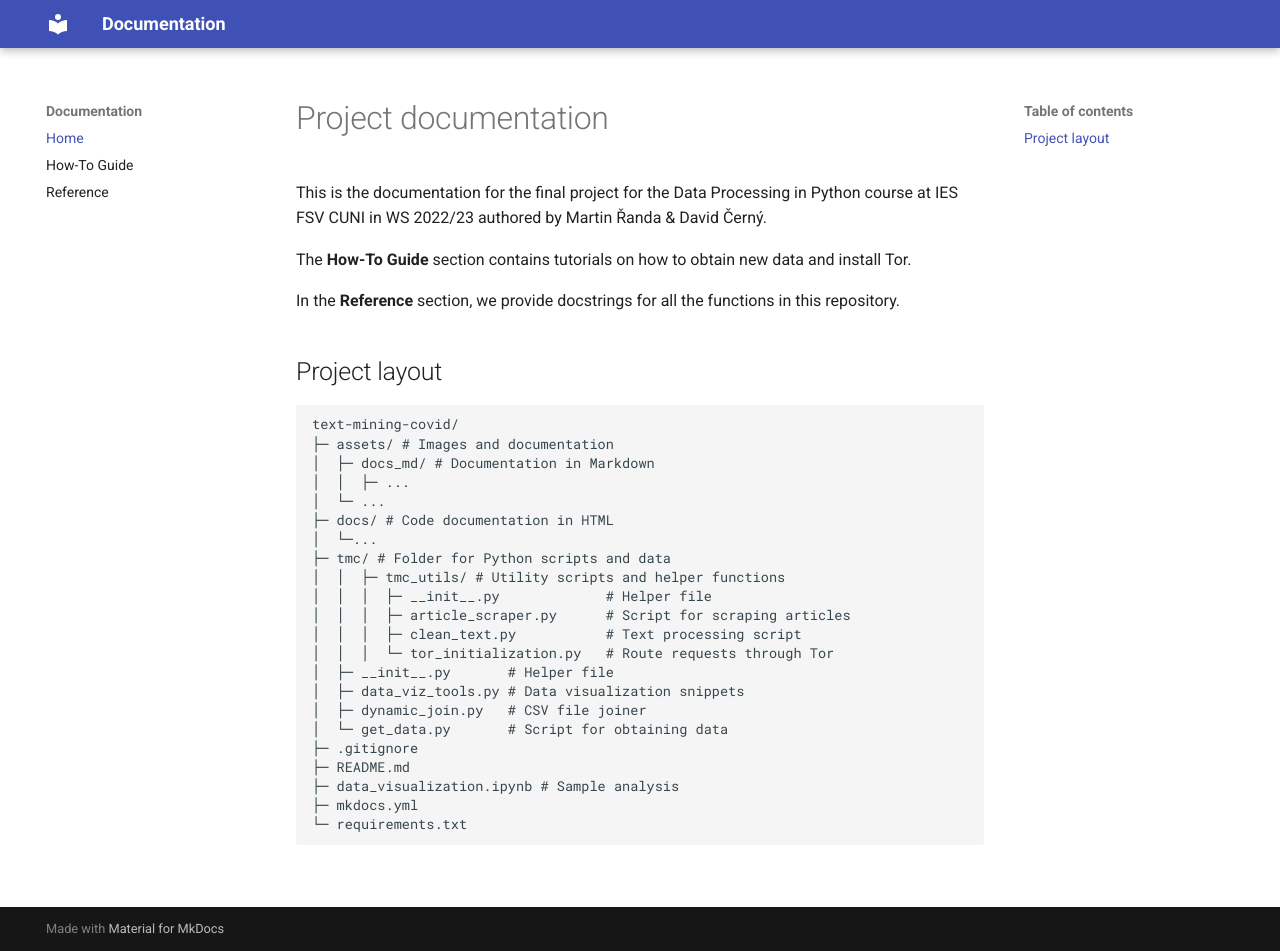
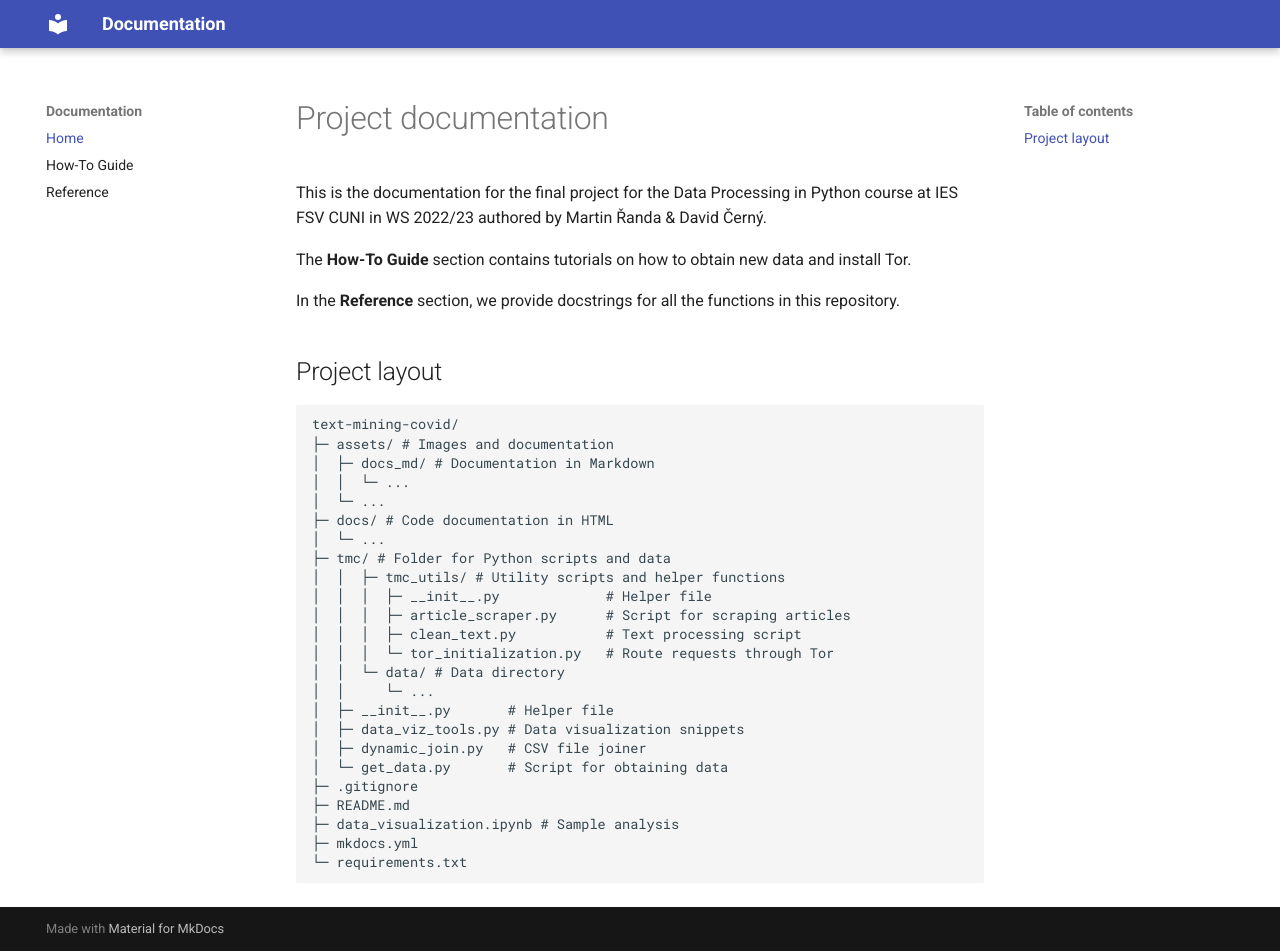
Before and after one commit to rnd195/text-mining-covid, an MkDocs documentation site: the page built from assets/docs_md/index.md, in a window 1280 px wide and 951 px high. Built offline with MkDocs 1.6.1 and Material for MkDocs 9.7.7, drawn with Linux system fonts in a browser that asks for light colours.

Commit message:
Update project dir description

```diff
--- a/assets/docs_md/index.md
+++ b/assets/docs_md/index.md
@@ -13,16 +13,18 @@
     text-mining-covid/
     ├─ assets/ # Images and documentation
     │  ├─ docs_md/ # Documentation in Markdown
-    │  │  ├─ ...
+    │  │  └─ ...
     │  └─ ...
     ├─ docs/ # Code documentation in HTML
-    │  └─...
+    │  └─ ...
     ├─ tmc/ # Folder for Python scripts and data
     │  │  ├─ tmc_utils/ # Utility scripts and helper functions
     │  │  │  ├─ __init__.py 			# Helper file
     │  │  │  ├─ article_scraper.py 		# Script for scraping articles
     │  │  │  ├─ clean_text.py 			# Text processing script
     │  │  │  └─ tor_initialization.py 	# Route requests through Tor
+    │  │  └─ data/ # Data directory
+    │  │     └─ ...
     │  ├─ __init__.py 		# Helper file
     │  ├─ data_viz_tools.py # Data visualization snippets
     │  ├─ dynamic_join.py 	# CSV file joiner
--- a/docs/index.html
+++ b/docs/index.html
@@ -284,16 +284,18 @@
 <pre><code>text-mining-covid/
 ├─ assets/ # Images and documentation
 │  ├─ docs_md/ # Documentation in Markdown
-│  │  ├─ ...
+│  │  └─ ...
 │  └─ ...
 ├─ docs/ # Code documentation in HTML
-│  └─...
+│  └─ ...
 ├─ tmc/ # Folder for Python scripts and data
 │  │  ├─ tmc_utils/ # Utility scripts and helper functions
 │  │  │  ├─ __init__.py             # Helper file
 │  │  │  ├─ article_scraper.py      # Script for scraping articles
 │  │  │  ├─ clean_text.py           # Text processing script
 │  │  │  └─ tor_initialization.py   # Route requests through Tor
+│  │  └─ data/ # Data directory
+│  │     └─ ...
 │  ├─ __init__.py       # Helper file
 │  ├─ data_viz_tools.py # Data visualization snippets
 │  ├─ dynamic_join.py   # CSV file joiner
```
Also changed, not shown: README.md (+11 -9 lines), 1 other file.
